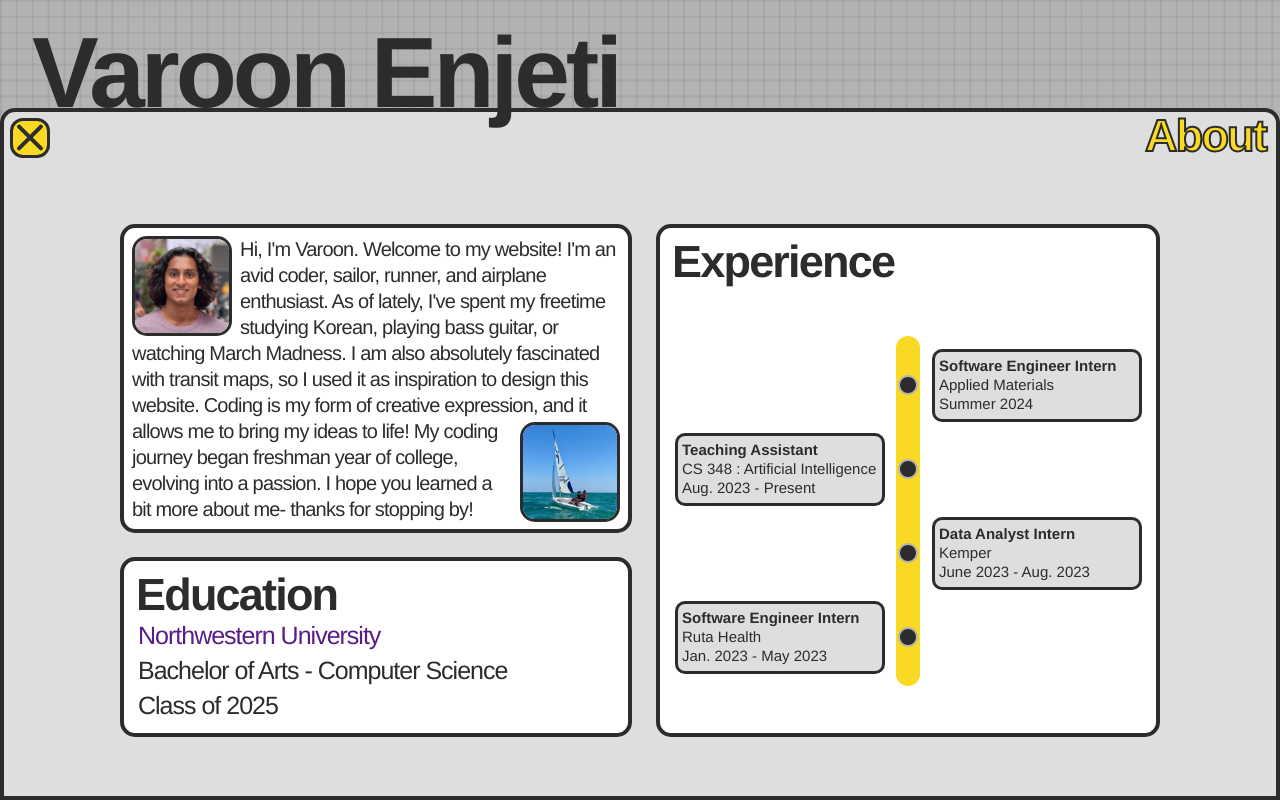
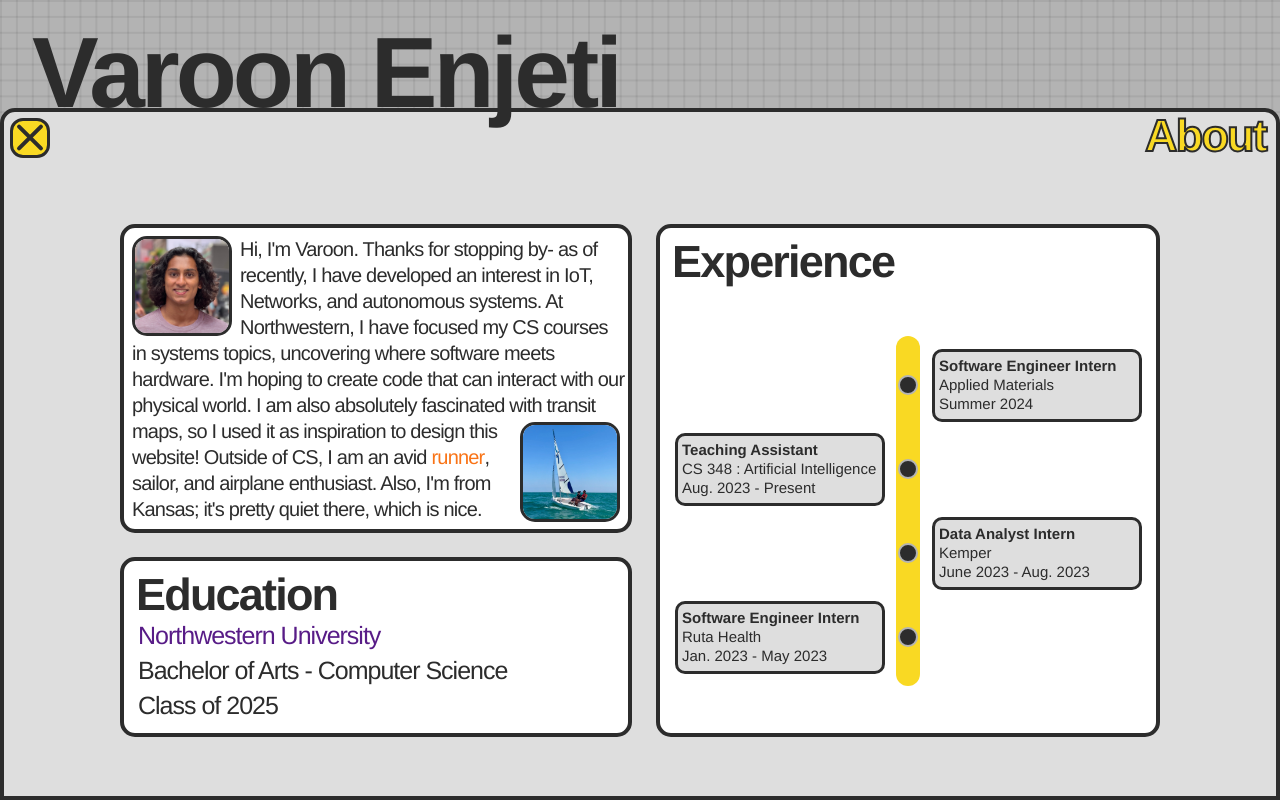
Before and after one commit to varoon-enjeti/portfolio-website, a Next.js app: page / in a window 1280 px wide. Both pictures are taken after a click on the button "About". Built offline with nearby package versions, Linux system fonts and the light colour scheme.

Commit message:
new about

```diff
--- a/app/components/subpages/about.tsx
+++ b/app/components/subpages/about.tsx
@@ -39,11 +39,18 @@ const About: React.FC<yellowProps> = ({ setAbout }) => {
                                         height={500}
                                         className='h-[100px] w-[100px] 3xl:h-[125px] 3xl:w-[125px] rounded-[15px] border-darkgrey border-[3px] exp'
                                     />
-                                    <div className="font-sans font-normal text-darkgrey tracking-[-0.04em] text-[20px] 3xl:text-[25px] ml-2 3xl:mr-2 text-wrap">{`Hi, I'm Varoon. Welcome to my website! I'm an avid coder, sailor, runner, and airplane enthusiast. As of lately, I've spent my freetime studying Korean, playing bass guitar, or`}</div>
+                                    <div className="font-sans font-normal text-darkgrey tracking-[-0.04em] text-[20px] 3xl:text-[25px] ml-2 3xl:mr-2 text-wrap">{`Hi, I'm Varoon. Thanks for stopping by- as of recently, I have developed an interest in IoT, Networks, and autonomous systems. At Northwestern, I have focused my CS courses`}</div>
                                 </div>
-                                <div className="font-sans font-normal text-darkgrey tracking-[-0.04em] text-[20px] 3xl:text-[25px] ml-2 mt-1 text-wrap">{`watching March Madness. I am also absolutely fascinated with transit maps, so I used it as inspiration to design this website. Coding is my form of creative expression, and it`}</div>
+                                <div className="font-sans font-normal text-darkgrey tracking-[-0.04em] text-[20px] 3xl:text-[25px] ml-2 mt-1 text-wrap">{`in systems topics, uncovering where software meets hardware. I'm hoping to create code that can interact with our physical world. I am also absolutely fascinated with transit`}</div>
                                 <div className="w-full h-[100px] 3xl:h-[125px] flex">
-                                    <div className="font-sans font-normal text-darkgrey tracking-[-0.04em] text-[20px] 3xl:text-[25px] mx-2 text-wrap">{`allows me to bring my ideas to life! My coding journey began freshman year of college, evolving into a passion. I hope you learned a bit more about me- thanks for stopping by!`}</div>
+                                    <div className="flex flex-col">
+                                        <div className="font-sans font-normal text-darkgrey tracking-[-0.04em] text-[20px] 3xl:text-[25px] mx-2 text-wrap">
+                                            {`maps, so I used it as inspiration to design this website! Outside of CS, I am an avid `}
+                                            <a href="https://www.strava.com/athletes/117919395" target="_blank" className="inline-block font-sans font-normal text-orange-500 tracking-[-0.04em] text-[20px] 3xl:text-[25px] text-wrap runner">runner</a>
+                                            <a className="font-sans font-normal text-darkgrey tracking-[-0.04em] text-[20px] 3xl:text-[25px]">,</a>
+                                        </div>
+                                        <div className="font-sans font-normal text-darkgrey tracking-[-0.04em] text-[20px] 3xl:text-[25px] mx-2 text-wrap">{`sailor, and airplane enthusiast. Also, I'm from Kansas; it's pretty quiet there, which is nice.`}</div>
+                                    </div>
                                     <Image
                                         src="/sail.jpg"
                                         alt='Profile Picture'
--- a/app/globals.css
+++ b/app/globals.css
@@ -241,6 +241,14 @@ button {
     transform: scale(1.04);
 }
 
+.runner {
+    transition: transform .20s, visibility .20s ease-in, text-shadow .2s;
+}
+
+.runner:hover {
+    transform: scale(1.05);
+}
+
 /* LINE TRANSITIONS */
 
 .data {
```
